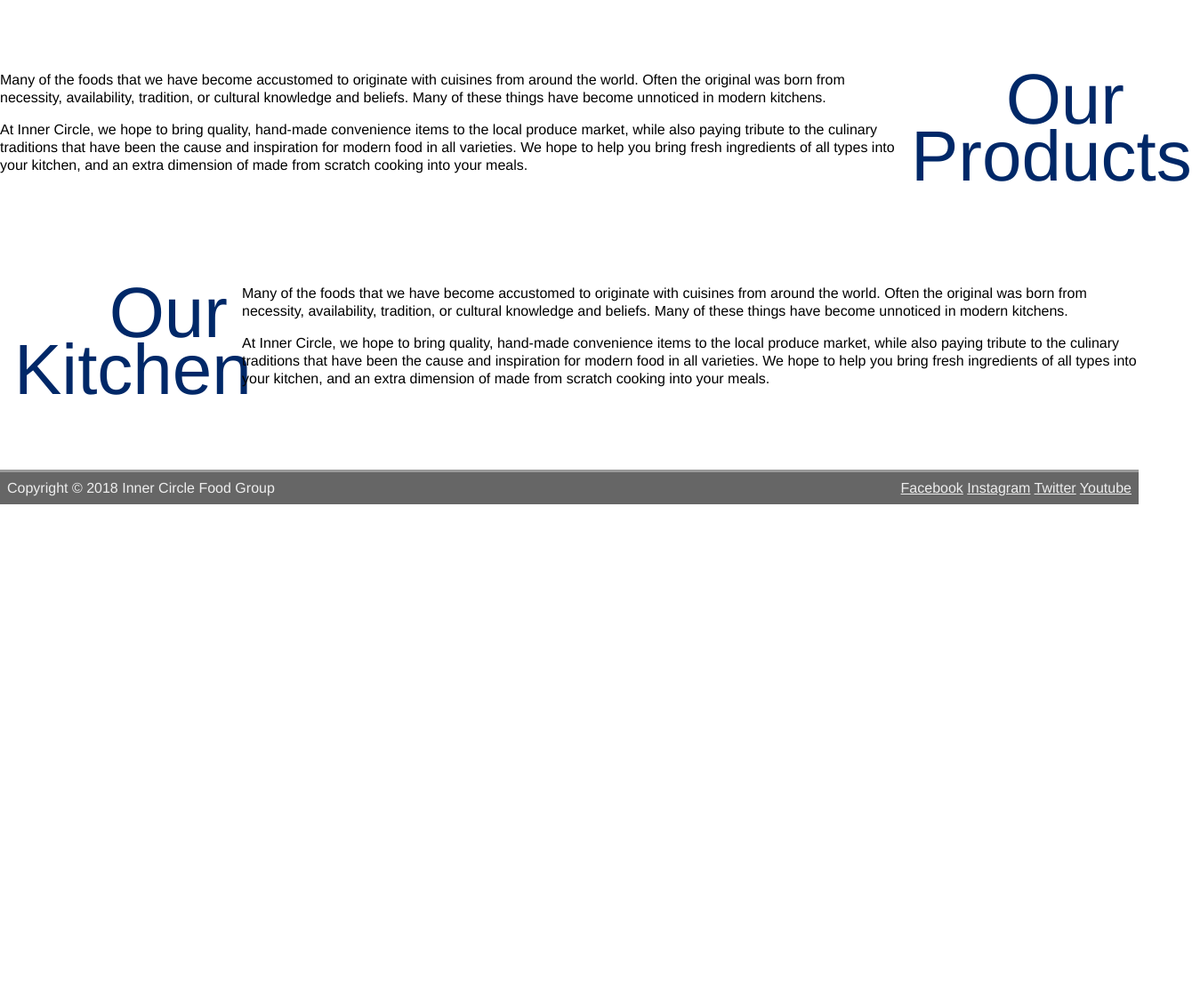
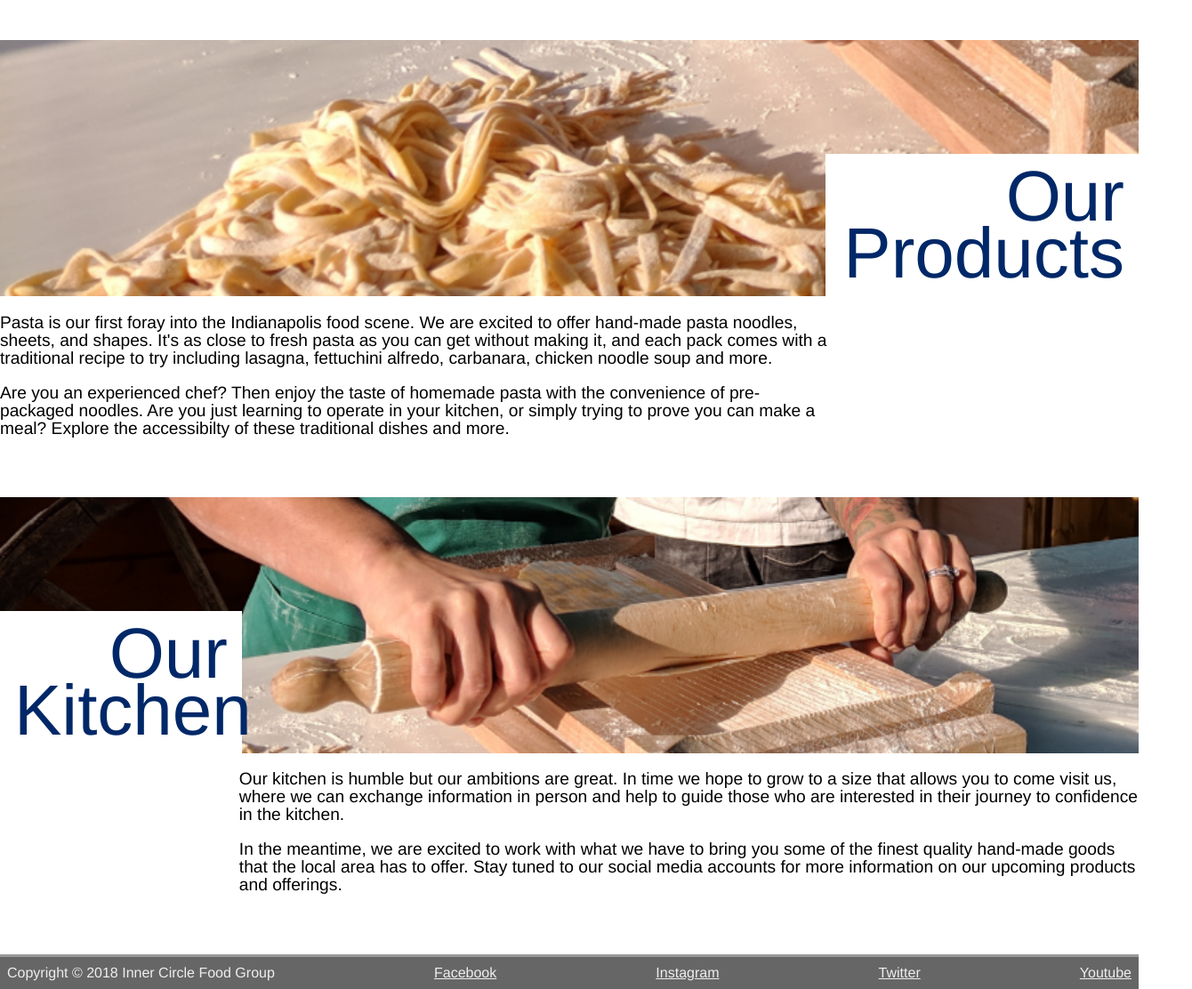
Before and after one commit to whtevn/inner-circle-indy-site, a plain HTML site: page index.html in a window 1280 px wide. Shown: the part 733-1845 px from the top of the page at 89% size, 1340 px wide, since content can reach past the window. Before the commit the page ends 1300 px from the top, so only its background shows below. Drawn offline with Linux system fonts and the light colour scheme.

Commit message:
finished basic page

```diff
--- a/index.html
+++ b/index.html
@@ -97,8 +97,7 @@
 
       .main-body__section {
         max-width:80em;
-        margin-top: 1em;
-        margin-bottom: 4em;
+        margin-bottom: 3em;
         flex-basis: 80%;
         display:flex;
       }
@@ -113,6 +112,15 @@
         text-align: right;
         padding: 0.2em;
       }
+
+      .heading--end {
+        align-self: flex-end;
+      }
+
+      .heading--wide {
+        max-width: 4em;
+      }
+
       .section__header {
         display: flex;
         flex-direction: row;
@@ -120,6 +128,35 @@
         margin-left: 3em;
       }
       .section__text {
+        background: #fff;
+        font-size: 1.2em;
+      }
+      .section__text--thin-right {
+        padding-right: 18em;
+      }
+      .section__text--thin-left {
+        padding-left: 14em;
+      }
+
+      .section--background-pile {
+        background-image: url("fettuchini-pile.png");
+        -webkit-background-size: cover;
+        -moz-background-size: cover;
+        -o-background-size: cover;
+        background-size: cover;
+        flex-direction: column;
+        display: flex;
+        padding-top:8em;
+      }
+      .section--background-roll {
+        background-image: url("fettuchini-roll.png");
+        -webkit-background-size: cover;
+        -moz-background-size: cover;
+        -o-background-size: cover;
+        background-size: cover;
+        flex-direction: column;
+        display: flex;
+        padding-top:8em;
       }
     </style>
   </head>
@@ -132,8 +169,8 @@
           <div class="topbar--nav nav-section">
             <a class="nav-section__link" href="#about-us">About Us</a>
 
-            <a class="nav-section__link" href="#about-us">Our Products</a>
-            <a class="nav-section__link" href="#about-us">Our Kitchen</a>
+            <a class="nav-section__link" href="#our-products">Our Products</a>
+            <a class="nav-section__link" href="#our-kitchen">Our Kitchen</a>
           </div>
         </div>
         <div class="hero-header__branding ">
@@ -146,33 +183,36 @@
         </div>
       </div>
       <div class="main-body">
+        <a name="about-us" />
         <div class="main-body__section section">
           <span class="heading">About Us</span>
           <div class="section__text">
             <p>
-            Many of the foods that we have become accustomed to originate with cuisines from around the world. Often the original was born from necessity, availability, tradition, or cultural knowledge and beliefs. We want to bring these things back into our lives, and appreciate the meals that we have come to love by gaining more understanding of where they came from.</p>
+            Many of the foods that we take for granted owe their origins to cuisines from around the world. Often the original was born from necessity, availability, tradition, or cultural knowledge and beliefs. We want to bring these things back into our lives, and appreciate the meals that we have come to love by gaining more understanding of where they came from.</p>
             <p>
             At Inner Circle we strive to bring quality, hand-made convenience items to the local produce market, while also paying tribute to the culinary traditions that have been the cause and inspiration of modern food in all varieties. We hope to help you bring fresh ingredients of all types into your kitchen, and an extra dimension of made from scratch cooking into your meals.
             </p>
           </div>
         </div>
-        <div class="main-body__section section">
-          <div class="section__text">
+        <a name="our-products" />
+        <div class="main-body__section section section--background-pile">
+          <span class="heading heading--wide heading--end">Our Products</span>
+          <div class="section__text section__text--thin-right">
             <p>
-            Many of the foods that we have become accustomed to originate with cuisines from around the world. Often the original was born from necessity, availability, tradition, or cultural knowledge and beliefs. Many of these things have become unnoticed in modern kitchens.</p>
+            Pasta is our first foray into the Indianapolis food scene. We are excited to offer hand-made pasta noodles, sheets, and shapes. It's as close to fresh pasta as you can get without making it, and each pack comes with a traditional recipe to try including lasagna, fettuchini alfredo, carbanara, chicken noodle soup and more.
             <p>
-            At Inner Circle, we hope to bring quality, hand-made convenience items to the local produce market, while also paying tribute to the culinary traditions that have been the cause and inspiration for modern food in all varieties. We hope to help you bring fresh ingredients of all types into your kitchen, and an extra dimension of made from scratch cooking into your meals.
+            Are you an experienced chef? Then enjoy the taste of homemade pasta with the convenience of pre-packaged noodles. Are you just learning to operate in your kitchen, or simply trying to prove you can make a meal? Explore the accessibilty of these traditional dishes and more.
             </p>
           </div>
-          <span class="heading">Our Products</span>
         </div>
-        <div class="main-body__section section">
+        <a name="our-kitchen" />
+        <div class="main-body__section section section--background-roll">
           <span class="heading">Our Kitchen</span>
-          <div class="section__text">
+          <div class="section__text section__text--thin-left">
             <p>
-            Many of the foods that we have become accustomed to originate with cuisines from around the world. Often the original was born from necessity, availability, tradition, or cultural knowledge and beliefs. Many of these things have become unnoticed in modern kitchens.</p>
+            Our kitchen is humble but our ambitions are great. In time we hope to grow to a size that allows you to come visit us, where we can exchange information in person and help to guide those who are interested in their journey to confidence in the kitchen.
             <p>
-            At Inner Circle, we hope to bring quality, hand-made convenience items to the local produce market, while also paying tribute to the culinary traditions that have been the cause and inspiration for modern food in all varieties. We hope to help you bring fresh ingredients of all types into your kitchen, and an extra dimension of made from scratch cooking into your meals.
+            In the meantime, we are excited to work with what we have to bring you some of the finest quality hand-made goods that the local area has to offer. Stay tuned to our social media accounts for more information on our upcoming products and offerings.
             </p>
           </div>
         </div>
```
Also changed, not shown: fettuchini-pile.png (added), fettuchini-roll.png (added), 2 other files.
